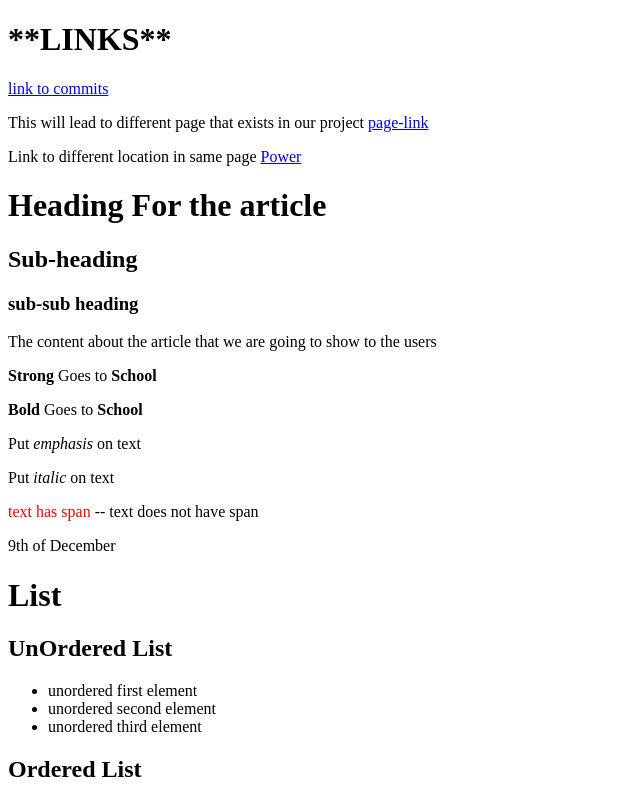
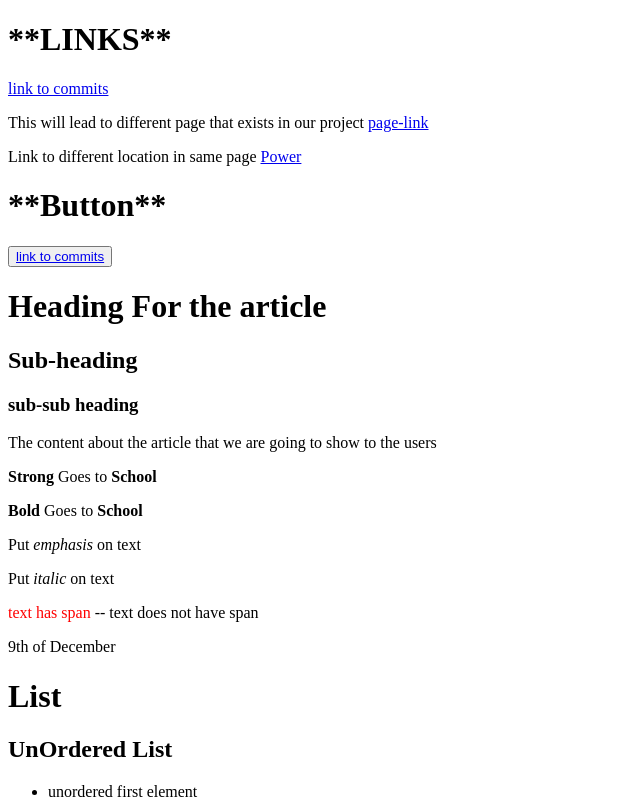
Before and after one commit to codeitashu5/Html, a website: page index.html in a window 1280 px wide. Shown: the top 798 px of the page, without its empty margins (0-640 px from the left). Drawn offline with Linux system fonts and the light colour scheme.

Commit message:
just buttons

```diff
--- a/index.html
+++ b/index.html
@@ -50,6 +50,13 @@
 
 
   <p>Link to different location in same page <a href="#powers"> Power</a></p>
+
+
+  <h1>**Button**</h1>
+
+  <button>
+    <a href="https://github.com/codeitashu5/Html/pull/1/commits">link to commits</a>
+  </button>
 
 
 
```
